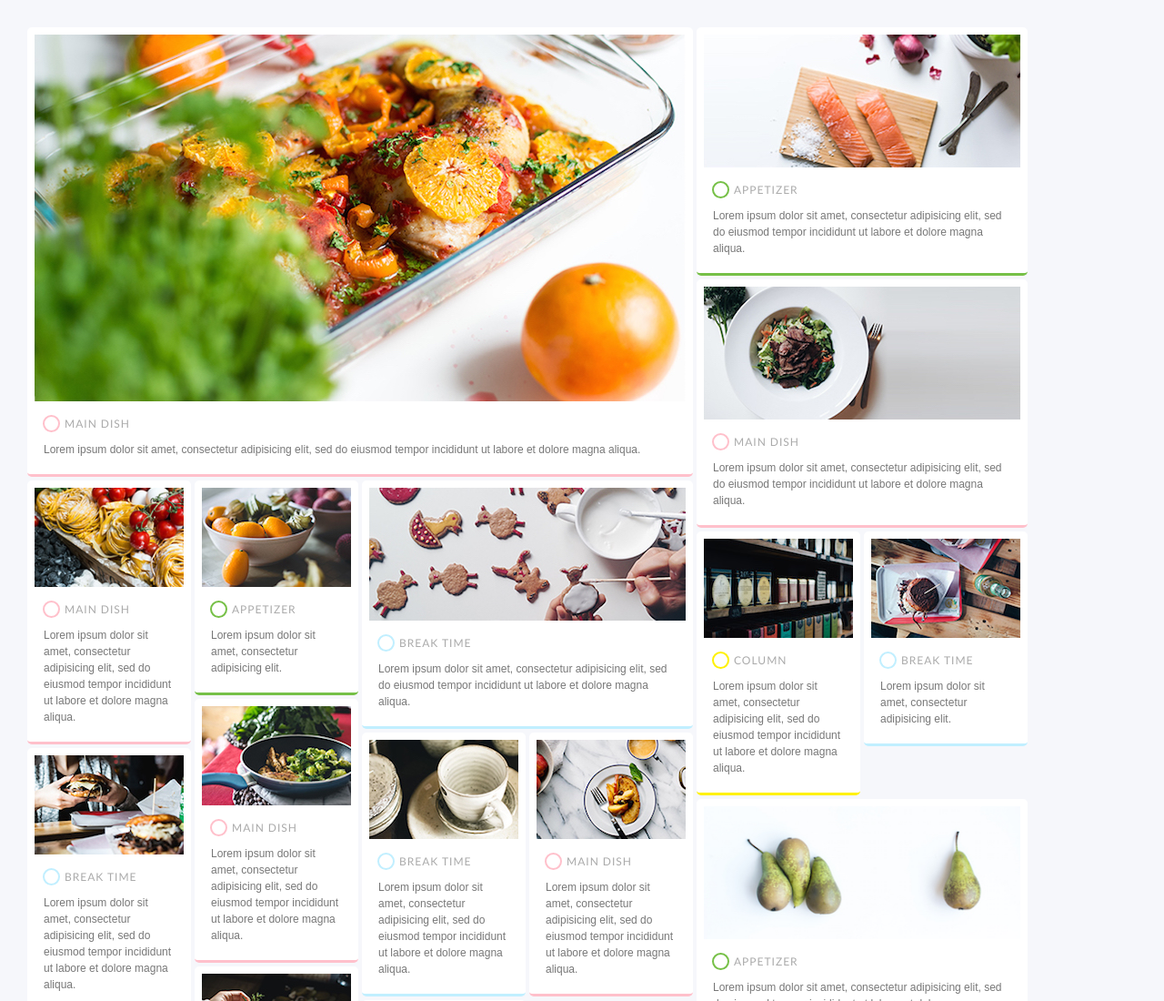
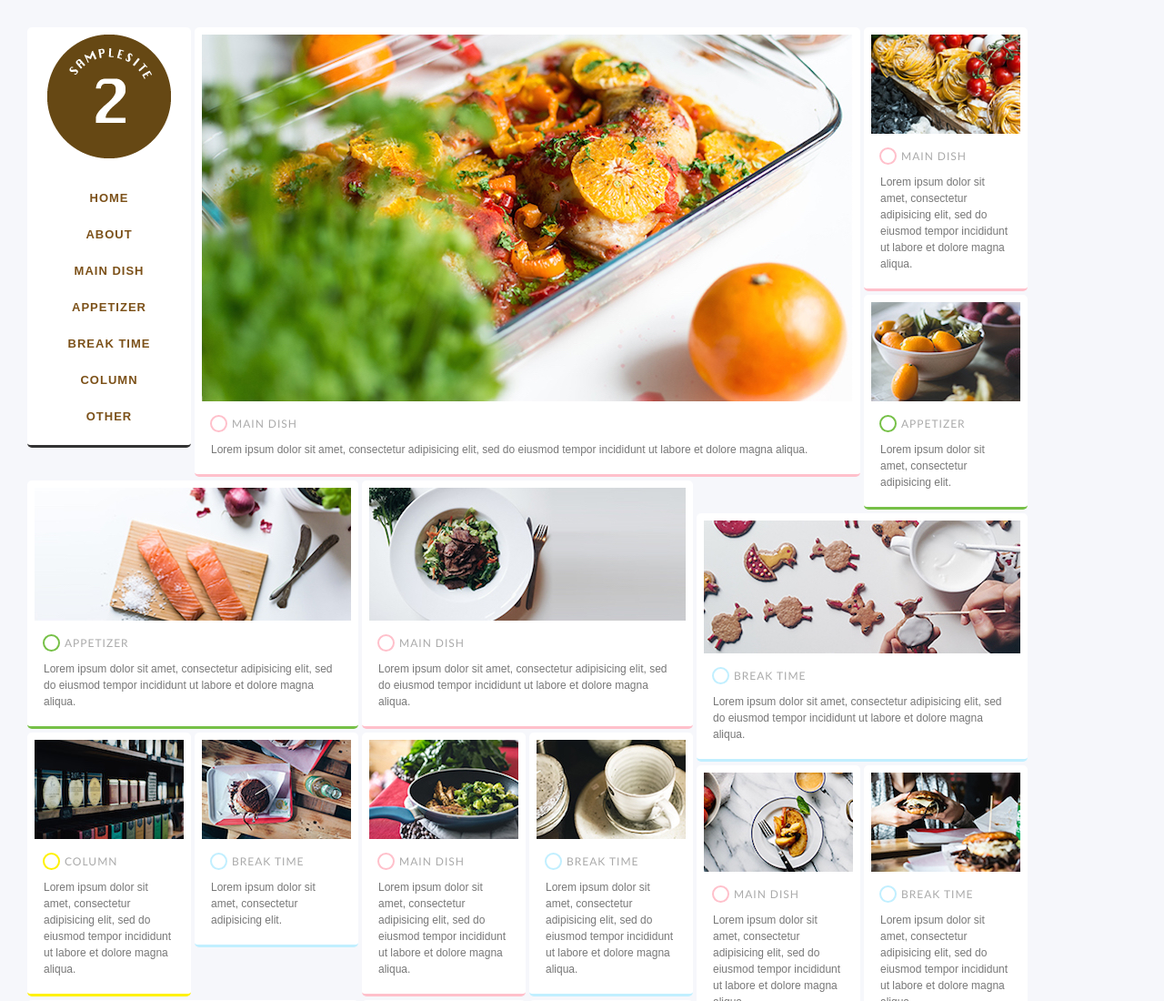
Before and after one commit to okohs/study-html5css-moderncoding, a plain HTML site: page grid-layout/index.html in a window 1280 px wide. Shown: the top 1100 px of the page at 91% size. Drawn offline with nearby package versions, Linux system fonts and the light colour scheme.

Commit message:
chapter11

```diff
--- a/grid-layout/css/style.css
+++ b/grid-layout/css/style.css
@@ -16,6 +16,45 @@ body {
 a:link, a:visited, a:hover, a:active {
     color: #7C5119;
     text-decoration: none;
+}
+.header {
+    padding: 25px;
+    border-bottom: none;
+    text-align: center;
+}
+.logo {
+    width: 136px;
+    height: 136px;
+    transition: -webkit-transform 0.3s;
+    transition: transform 0.3s;
+}
+.logo:hover {
+    -webkit-transform: rotate(360deg);
+    transform: rotate(360deg);
+}
+.nav {
+    margin: 35px auto 10px;
+}
+.nav-item {
+    margin-top: 20px;
+    text-align: center;
+    letter-spacing: 1px;
+    font-weight: bold;
+    font-size: 1.3rem;
+}
+.nav-item a {
+    display: inline-block;
+}
+.nav-item a::after {
+    content: '';
+    display: block;
+    width: 0;
+    margin: 6px auto 0;
+    border-bottom: 1px solid #7c5119;
+    transition: width 0.3s ease-in-out;
+}
+.nav-item a:hover::after {
+    width: 100%;
 }
 .item {
     width: 180px;
--- a/grid-layout/index.html
+++ b/grid-layout/index.html
@@ -7,6 +7,24 @@
     <link rel="stylesheet" href="css/style.css">
 </head>
 <body>
+    <header class="header item">
+        <h1>
+            <a href="#">
+                <img src="images/logo.png" alt="SAMPLE SITE 2" class="logo">
+            </a>
+        </h1>
+        <nav class="nav">
+            <ul>
+                <li class="nav-item"><a href="#">HOME</a></li>
+                <li class="nav-item"><a href="#">ABOUT</a></li>
+                <li class="nav-item"><a href="#">MAIN DISH</a></li>
+                <li class="nav-item"><a href="#">APPETIZER</a></li>
+                <li class="nav-item"><a href="#">BREAK TIME</a></li>
+                <li class="nav-item"><a href="#">COLUMN</a></li>
+                <li class="nav-item"><a href="#">OTHER</a></li>
+            </ul>
+        </nav>
+    </header>
     <section class="item item-l item-maindish">
         <a href="#">
             <img src="images/image_L_1.jpg" alt="メインディッシュ" class="image">
```
